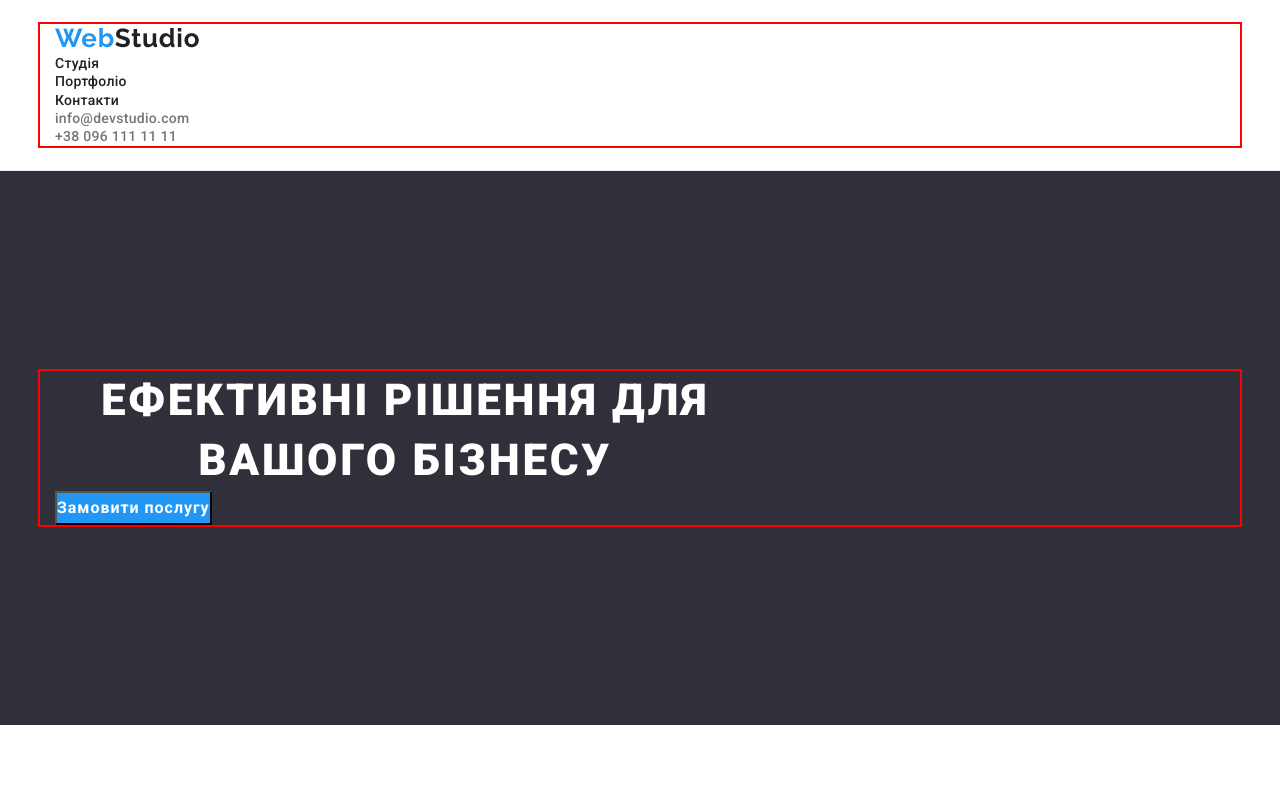
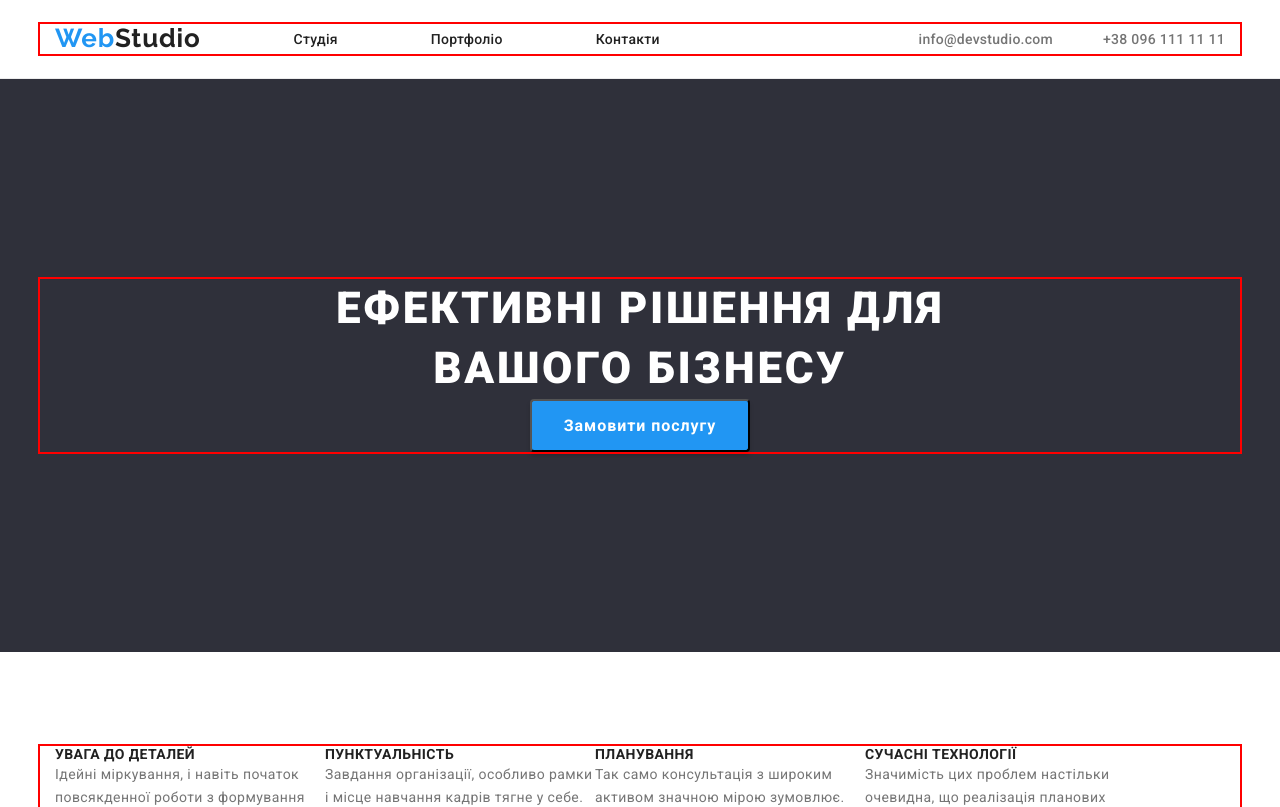
Before and after one commit to artemanoh/homework-7, a plain HTML site: page index.html in a window 1280 px wide. Shown: the top 807 px of the page. Drawn offline with nearby package versions, Linux system fonts and the light colour scheme.

Commit message:
Зробив Flex-box на першій сторінці

```diff
--- a/css/style.css
+++ b/css/style.css
@@ -33,12 +33,42 @@ outline: red solid 2px;
 section{
 }
 
-.header-list {
-  font-weight: 500;
-
+.container-header {
+  display: flex;
+  align-items: center;
 }
 
-.header-list-item {}
+
+.header-list {
+  display: flex;
+  align-items: center;
+}
+
+.header-contact-list{
+  display: flex;
+  gap: 50px;
+  margin-left: auto;
+}
+
+.header-contact-list-item{
+  display: flex;
+  gap: 50px;
+  margin-left: 93px;
+}
+
+.header-contacts-list-item .header-contacts-link {
+  color: var(--text-color, #757575);
+  font-size: 14px;
+  font-weight: 500;
+  line-height: normal;
+  letter-spacing: 0.28px;
+}
+
+.header-list-item {
+  display: flex;
+  gap: 53px;
+  margin-left: 93px;
+}
 
 
 .header-link {
@@ -54,6 +84,9 @@ section{
   color: var(--whathbtbg);
 }
 
+.header-contacts-link:hover {
+  color: var(--whathbtbg);
+}
 
 .headers-link {
   color: var(--commandtext);
@@ -104,6 +137,12 @@ a:hover {
 
 .main-page {}
 
+.container-hero{
+display: flex;
+align-items: center;
+flex-direction: column;
+}
+
 .hero {
   background-color: var(--background);
   padding-top: 200px;
@@ -132,13 +171,16 @@ a:hover {
 
 
 .hero-button {
-  background-color: var(--whathbtbg);
-  color: var(--Whatdo);
+  color: var(--whatdo, #fff);
   text-align: center;
+  padding: 10px 32px;
   font-size: 16px;
   font-weight: 700;
-  line-height: 1.88;
+  line-height: 1.87;
   letter-spacing: 0.96px;
+  border-radius: 4px;
+  background-color: var(--whathbtbg, #2196f3);
+  box-shadow: 0px 4px 4px 0px rgba(0, 0, 0, 0.15);
 }
 
 .main-section {
@@ -147,7 +189,15 @@ padding-top: 94px;
 }
 
 
-.main-section-list {}
+
+
+
+
+
+.main-section-list {
+  display: flex;
+  max-width: 270px;
+  justify-content: space-between;}
 
 
 .main-section-item {}
@@ -188,7 +238,11 @@ padding-top: 94px;
   line-height: 1.33;
 }
 
-.classes-list {}
+.classes-list {
+  display: flex;
+  gap: 30px;
+  padding: 10px;
+}
 
 .classes-item {}
 
@@ -209,6 +263,9 @@ padding-top: 94px;
 
 .command-list {
   font-weight: 500;
+  display: flex;
+  gap: 30px;
+
 }
 
 .command-item {}
@@ -335,6 +392,8 @@ section{
   font-weight: 400;
   line-height: 1.7;
   letter-spacing: 0.42px;
+  margin-top: 20px;
+  display: block;
 }
 
 
@@ -345,4 +404,6 @@ section{
   font-weight: 400;
   line-height: 24px;
   letter-spacing: 0.42px;
+  margin-top: 9px;
+  display: block;
 }
--- a/index.html
+++ b/index.html
@@ -20,7 +20,7 @@
 <body class="body">
     <!-- Шапка сайту -->
     <header class="header">
-        <div class="container">
+        <div class="container container-header">
         <a href="/" class="first-color-webstudio">Web</a><span class="second-color-webstudio">Studio</span>
         <ul class="header-list">
             <li class="header-list-item">
@@ -34,12 +34,12 @@
                 <a class="header-link" href="./">Контакти</a>
             </li>
         </ul>
-        <ul class="header-list">
-            <li class="header-list-item">
-                <a class="headers-link" href="mailto:info@devstudio.com">info@devstudio.com</a>
+        <ul class="header-contact-list">
+            <li class="header-contacts-list-item">
+                <a class="header-contacts-link" href="mailto:info@devstudio.com">info@devstudio.com</a>
             </li>
-            <li class="header-list-item">
-                <a class="headers-link" href="tel:+380961111111">+38 096 111 11 11</a>
+            <li class="header-contacts-list-item">
+                <a class="header-contacts-link" href="tel:+380961111111">+38 096 111 11 11</a>
             </li>
         </ul>
 
@@ -49,7 +49,7 @@
     <!--Шапка-->
     <main class="main-page">
         <section class="hero">
-            <div class="container">
+            <div class="container container-hero">
             <h1 class="hero-titles">Ефективні рішення для вашого бізнесу</h1>
             <button class="hero-button" type="button">
                 Замовити послугу
@@ -58,7 +58,7 @@
         </section>
         <!--Головна-->
         <section class="main-section">
-            <div class="container">
+            <div class="container container-main">
 
             <ul class="main-section-list">
                 <li class="main-section-item">
```
